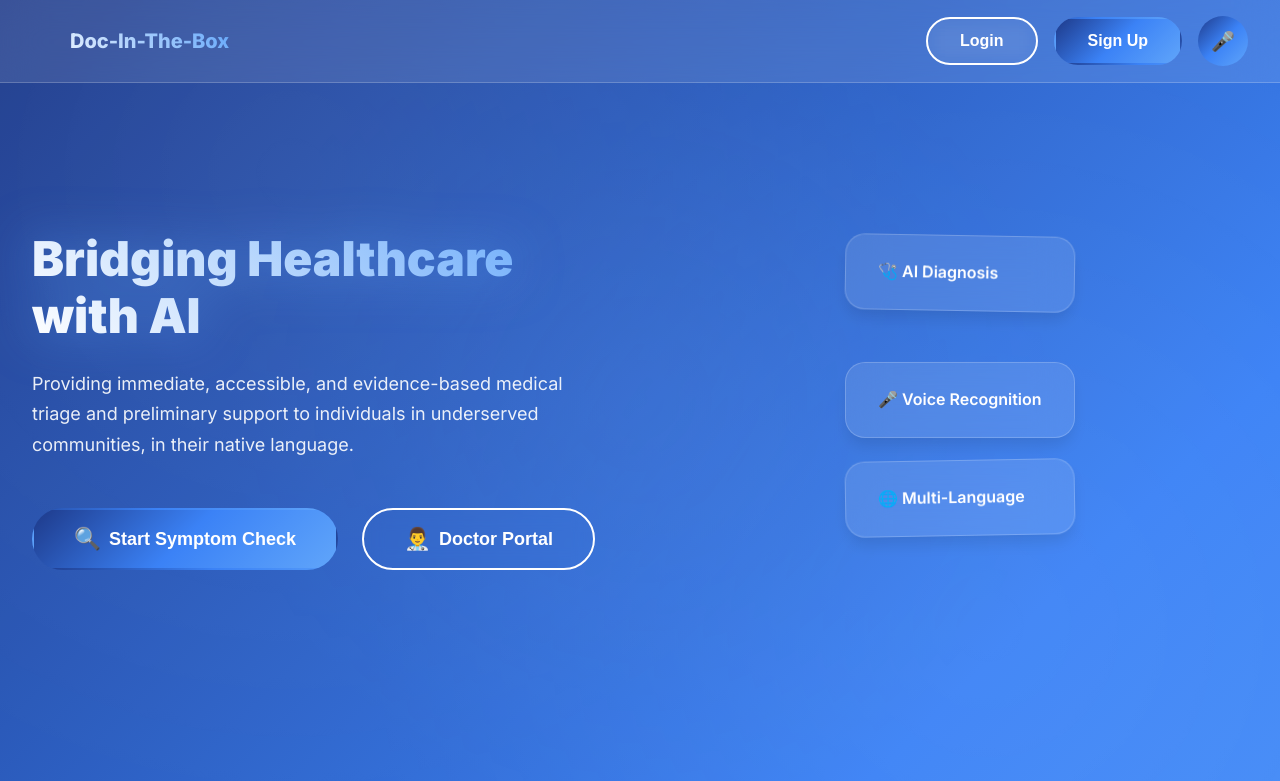
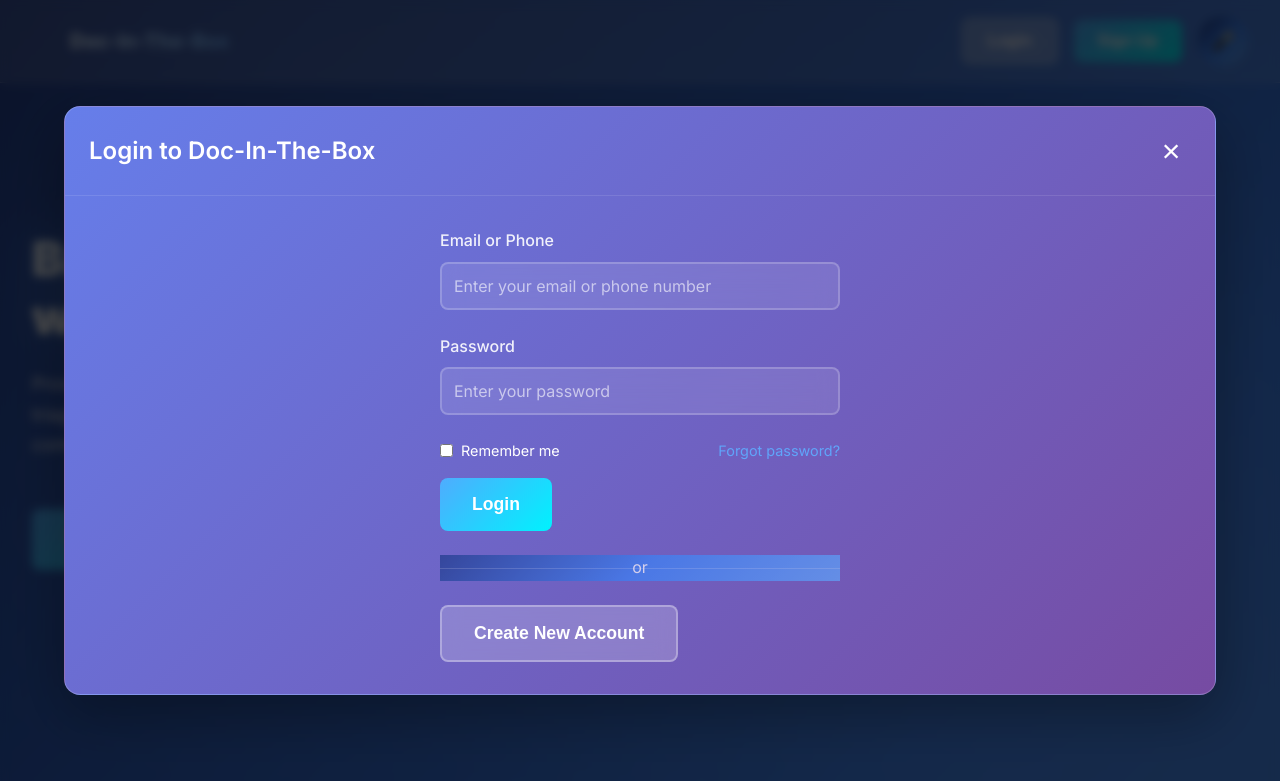
Before and after one commit to Mayankk0608/Invoice-Healthcare, a plain HTML site: page Public/index.html in a window 1280 px wide. Both pictures are taken after a click on the button "Login". Shown: the top 781 px of the page. Drawn offline with Linux system fonts and the light colour scheme.

Commit message:
updating files

```diff
--- a/Public/animations.css
+++ b/Public/animations.css
@@ -2592,3 +2592,299 @@
         animation: none !important;
     }
 }
+
+.modal-overlay {
+    position: fixed;
+    top: 0;
+    left: 0;
+    width: 100%;
+    height: 100%;
+    background: rgba(0, 0, 0, 0.7);
+    backdrop-filter: blur(5px);
+    display: flex;
+    align-items: center;
+    justify-content: center;
+    z-index: 1000;
+    opacity: 0;
+    visibility: hidden;
+    transition: all 0.3s ease;
+}
+
+.modal-overlay[style*="flex"] {
+    opacity: 1;
+    visibility: visible;
+}
+
+.modal-content {
+    background: linear-gradient(135deg, #667eea 0%, #764ba2 100%);
+    border-radius: 16px;
+    box-shadow: 0 20px 60px rgba(0, 0, 0, 0.3);
+    max-width: 90vw;
+    max-height: 90vh;
+    overflow-y: auto;
+    transform: scale(0.7) translateY(30px);
+    transition: all 0.3s cubic-bezier(0.175, 0.885, 0.32, 1.275);
+    color: white;
+}
+
+.modal-header {
+    padding: 1.5rem;
+    border-bottom: 1px solid rgba(255, 255, 255, 0.1);
+    display: flex;
+    align-items: center;
+    justify-content: space-between;
+}
+
+.modal-header h3 {
+    margin: 0;
+    font-size: 1.5rem;
+    font-weight: 600;
+}
+
+.modal-close {
+    background: none;
+    border: none;
+    color: white;
+    font-size: 2rem;
+    cursor: pointer;
+    padding: 0;
+    width: 40px;
+    height: 40px;
+    border-radius: 50%;
+    display: flex;
+    align-items: center;
+    justify-content: center;
+    transition: all 0.3s ease;
+}
+
+.modal-close:hover {
+    background: rgba(255, 255, 255, 0.1);
+    transform: scale(1.1);
+}
+
+.modal-body {
+    padding: 2rem;
+}
+
+/* Animation Classes */
+.animate-scaleIn {
+    transform: scale(1) translateY(0) !important;
+}
+
+.animate-fadeOut {
+    transform: scale(0.8) translateY(20px) !important;
+    opacity: 0 !important;
+}
+
+.animate-fadeInUp {
+    animation: fadeInUp 0.6s ease forwards;
+}
+
+.animate-fadeIn {
+    animation: fadeIn 0.5s ease forwards;
+}
+
+.animate-float {
+    animation: float 3s ease-in-out infinite;
+}
+
+/* Keyframe Animations */
+@keyframes fadeInUp {
+    from {
+        opacity: 0;
+        transform: translateY(30px);
+    }
+    to {
+        opacity: 1;
+        transform: translateY(0);
+    }
+}
+
+@keyframes fadeIn {
+    from {
+        opacity: 0;
+    }
+    to {
+        opacity: 1;
+    }
+}
+
+@keyframes float {
+    0%, 100% {
+        transform: translateY(0);
+    }
+    50% {
+        transform: translateY(-10px);
+    }
+}
+
+@keyframes slideInRight {
+    from {
+        transform: translateX(100%);
+        opacity: 0;
+    }
+    to {
+        transform: translateX(0);
+        opacity: 1;
+    }
+}
+
+@keyframes slideOutNotification {
+    to {
+        transform: translateX(100%);
+        opacity: 0;
+    }
+}
+
+/* Page Transition Classes */
+.page-enter {
+    animation: pageEnter 0.5s ease forwards;
+}
+
+.page-exit {
+    animation: pageExit 0.3s ease forwards;
+}
+
+@keyframes pageEnter {
+    from {
+        opacity: 0;
+        transform: translateY(20px);
+    }
+    to {
+        opacity: 1;
+        transform: translateY(0);
+    }
+}
+
+@keyframes pageExit {
+    from {
+        opacity: 1;
+        transform: translateY(0);
+    }
+    to {
+        opacity: 0;
+        transform: translateY(-20px);
+    }
+}
+
+/* Form Styles for Modals */
+.form-group {
+    margin-bottom: 1.5rem;
+}
+
+.form-label {
+    display: block;
+    margin-bottom: 0.5rem;
+    font-weight: 500;
+    color: rgba(255, 255, 255, 0.9);
+}
+
+.form-input, .form-select {
+    width: 100%;
+    padding: 0.75rem;
+    border: 2px solid rgba(255, 255, 255, 0.2);
+    border-radius: 8px;
+    background: rgba(255, 255, 255, 0.1);
+    color: white;
+    font-size: 1rem;
+    transition: all 0.3s ease;
+}
+
+.form-input::placeholder {
+    color: rgba(255, 255, 255, 0.6);
+}
+
+.form-input:focus, .form-select:focus {
+    outline: none;
+    border-color: rgba(255, 255, 255, 0.5);
+    background: rgba(255, 255, 255, 0.15);
+    box-shadow: 0 0 0 3px rgba(255, 255, 255, 0.1);
+}
+
+.form-select option {
+    background: #2a2a2a;
+    color: white;
+}
+
+/* Button Styles */
+.btn {
+    padding: 0.75rem 1.5rem;
+    border: none;
+    border-radius: 8px;
+    font-weight: 600;
+    font-size: 1rem;
+    cursor: pointer;
+    transition: all 0.3s ease;
+    text-decoration: none;
+    display: inline-flex;
+    align-items: center;
+    justify-content: center;
+    gap: 0.5rem;
+}
+
+.btn-primary {
+    background: linear-gradient(135deg, #4facfe 0%, #00f2fe 100%);
+    color: white;
+}
+
+.btn-primary:hover {
+    transform: translateY(-2px);
+    box-shadow: 0 10px 30px rgba(79, 172, 254, 0.4);
+}
+
+.btn-secondary {
+    background: rgba(255, 255, 255, 0.2);
+    color: white;
+    border: 2px solid rgba(255, 255, 255, 0.3);
+}
+
+.btn-secondary:hover {
+    background: rgba(255, 255, 255, 0.3);
+    transform: translateY(-2px);
+}
+
+.btn-outline {
+    background: transparent;
+    color: white;
+    border: 2px solid rgba(255, 255, 255, 0.4);
+}
+
+.btn-outline:hover {
+    background: rgba(255, 255, 255, 0.1);
+    border-color: rgba(255, 255, 255, 0.6);
+}
+
+.btn-large {
+    padding: 1rem 2rem;
+    font-size: 1.1rem;
+}
+
+.btn-small {
+    padding: 0.5rem 1rem;
+    font-size: 0.9rem;
+}
+
+.btn:disabled {
+    opacity: 0.6;
+    cursor: not-allowed;
+    transform: none !important;
+}
+
+/* Responsive Design */
+@media (max-width: 768px) {
+    .modal-content {
+        margin: 1rem;
+        max-width: calc(100vw - 2rem);
+        max-height: calc(100vh - 2rem);
+    }
+
+    .modal-header,
+    .modal-body {
+        padding: 1rem;
+    }
+
+    .btn-large {
+        padding: 0.875rem 1.5rem;
+        font-size: 1rem;
+    }
+}
--- a/Public/index.html
+++ b/Public/index.html
@@ -495,7 +495,7 @@
     <div class="modal-content" onclick="event.stopPropagation()">
         <div class="modal-header">
             <h3 id="modal-title">Modal Title</h3>
-                <button class="modal-close" onclick="closeModal()">×,l </button>
+            <button class="modal-close" onclick="closeModal()">×</button>
         </div>
         <div class="modal-body" id="modal-body">
             <!-- Modal content will be inserted here -->
--- a/Public/navigation.js
+++ b/Public/navigation.js
@@ -529,7 +529,7 @@ function navigateTo(pageId) {
     return navigationManager.navigateTo(pageId);
 }
 
-// Modal management functions
+// FIXED: Modal management functions
 function showModal(title, content) {
     const modal = document.getElementById('modal-overlay');
     const modalTitle = document.getElementById('modal-title');
@@ -543,10 +543,30 @@ function showModal(title, content) {
         // Add entrance animation
         const modalContent = modal.querySelector('.modal-content');
         if (modalContent) {
+            modalContent.classList.remove('animate-fadeOut');
+            modalContent.classList.add('animate-scaleIn');
+        }
+
+        // Focus management for accessibility
+        setTimeout(() => {
+            const firstInput = modal.querySelector('input, button, textarea, select');
+            if (firstInput) {
+                firstInput.focus();
+            }
+        }, 100);
+    }
+}
+
+function closeModal() {
+    const modal = document.getElementById('modal-overlay');
+    if (modal) {
+        const modalContent = modal.querySelector('.modal-content');
+        if (modalContent) {
+            modalContent.classList.remove('animate-scaleIn');
             modalContent.classList.add('animate-fadeOut');
             setTimeout(() => {
                 modal.style.display = 'none';
-                modalContent.classList.remove('animate-scaleIn', 'animate-fadeOut');
+                modalContent.classList.remove('animate-fadeOut');
             }, 300);
         } else {
             modal.style.display = 'none';
@@ -599,19 +619,3 @@ document.addEventListener('DOMContentLoaded', () => {
 
 // Export navigation manager for use in other modules
 window.navigationManager = navigationManager;
-
-function closeModal() {
-    const modal = document.getElementById('modal-overlay');
-    if (modal) {
-        const modalContent = modal.querySelector('.modal-content');
-        if (modalContent) {
-            modalContent.classList.add('animate-fadeOut');
-            setTimeout(() => {
-                modal.style.display = 'none';
-                modalContent.classList.remove('animate-scaleIn', 'animate-fadeOut');
-            }, 300);
-        } else {
-            modal.style.display = 'none';
-        }
-    }
-}
```
Lines whose indentation alone changed are shown as unchanged.
